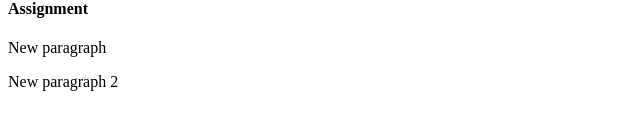
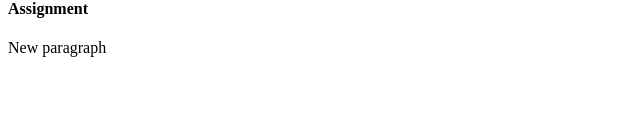
Before and after one commit to braca-007/frontend_development_Assignment_01, a plain HTML site: page index.html in a window 1280 px wide. Shown: the part 128-258 px from the top of the page, without its empty margins (0-640 px from the left). Drawn offline with Linux system fonts and the light colour scheme.

Commit message:
New paragraph 2 removed

```diff
--- a/index.html
+++ b/index.html
@@ -10,6 +10,6 @@
     <h2>Alati za razvoj, kolaboraciju i objavljivanje</h2>
     <h4>Assignment</h4>
     <p>New paragraph</p>
-    <p>New paragraph 2</p>
+
 </body>
 </html>
```
